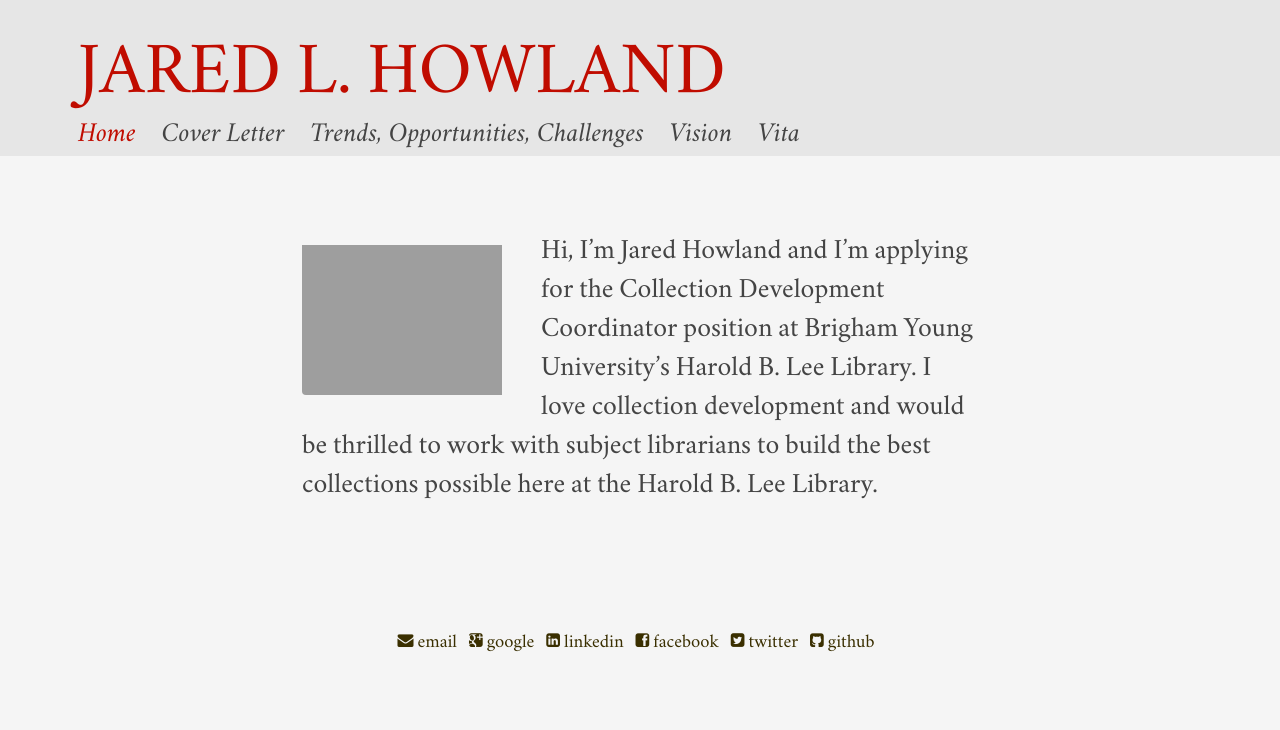
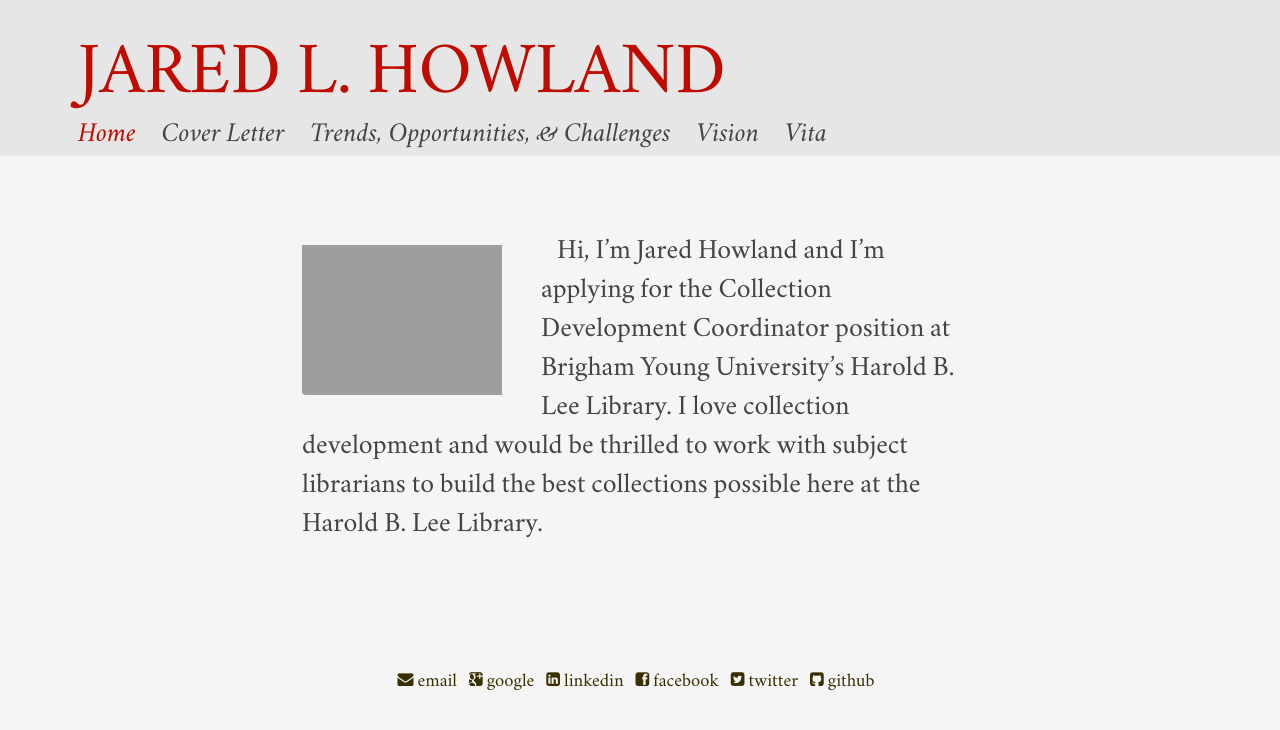
Before and after one commit to jaredhowland/jaredhowland.github.io, a Jekyll site: the page built from content/application.md, in a window 1280 px wide. Shown: the top 730 px of the page. Built offline with Jekyll 4.4.1, drawn with Linux system fonts in a browser that asks for light colours; Markdown is read by kramdown in place of the engine named in the settings; part of the change alters nothing that is shown.

```diff
--- a/_layouts/application.html
+++ b/_layouts/application.html
@@ -6,7 +6,7 @@
     <ul>
         <li class="active">Home</li>
         <li><a href="http://www.jaredhowland.com/assets/documents/Howland-Cover-Letter.pdf">Cover Letter</a></li>
-        <li><a href="http://www.jaredhowland.com/assets/documents/Howland-Trends.pdf">Trends, Opportunities, Challenges</a></li>
+        <li><a href="http://www.jaredhowland.com/assets/documents/Howland-Trends.pdf">Trends, Opportunities, &amp; Challenges</a></li>
         <li><a href="http://www.jaredhowland.com/assets/documents/Howland-Vision.pdf">Vision</a></li>
         <li><a href="http://www.jaredhowland.com/assets/documents/Howland-Vita.pdf">Vita</a></li>
     </ul>
```
Also changed, not shown: content/application.md (renamed from content/application.html).
